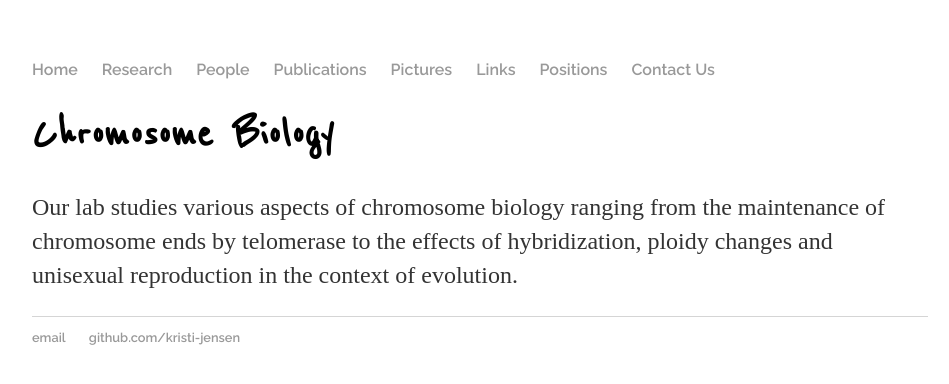
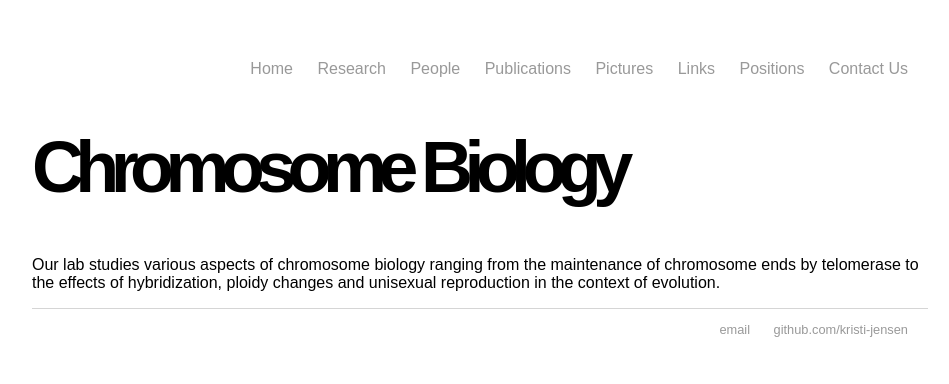
Before and after one commit to kristi-jensen/kristi-jensen.github.io, a Jekyll site: the page built from index.html, in a window 1280 px wide. Shown: the top 384 px of the page, without its empty margins (160-1109 px from the left). Built offline with Jekyll 4.4.1, drawn with Linux system fonts in a browser that asks for light colours; some web fonts are replaced.

Commit message:
Update main.css

```diff
--- a/css/main.css
+++ b/css/main.css
@@ -1,5 +1,3 @@
-@import url('https://fonts.googleapis.com/css?family=Raleway:200,200i,600|Reenie+Beanie');
-@import url('https://fonts.googleapis.com/css?family=Playfair+Display:900|Fredericka+the+Great');
 
 body {
     margin: 60px auto;
@@ -9,7 +7,8 @@ nav ul, footer ul {
     font-family:'Raleway', 'Arial', 'Sans-Serif';
     padding: 0px;
     list-style: none;
-    font-weight: bold;
+    font-weight: 200;
+    text-align: right;
 }
 nav ul li, footer ul li {
     display: inline;
@@ -23,13 +22,15 @@ a:hover {
     text-decoration: underline;
 }
 h1 {
-    font-size: 3em;
+    font-size: 4.5em;
     font-family:'Reenie Beanie', 'Arial', 'Sans-Serif';
+    letter-spacing: -0.12em;
 }
 p {
-    font-size: 1.5em;
-    line-height: 1.4em;
-    color: #333;
+    font-family: "Raleway", sans-serif;
+    font-weight: 200;
+    font-size: 1em;
+    color: ;
 }
 footer {
     border-top: 1px solid #d5d5d5;
```
